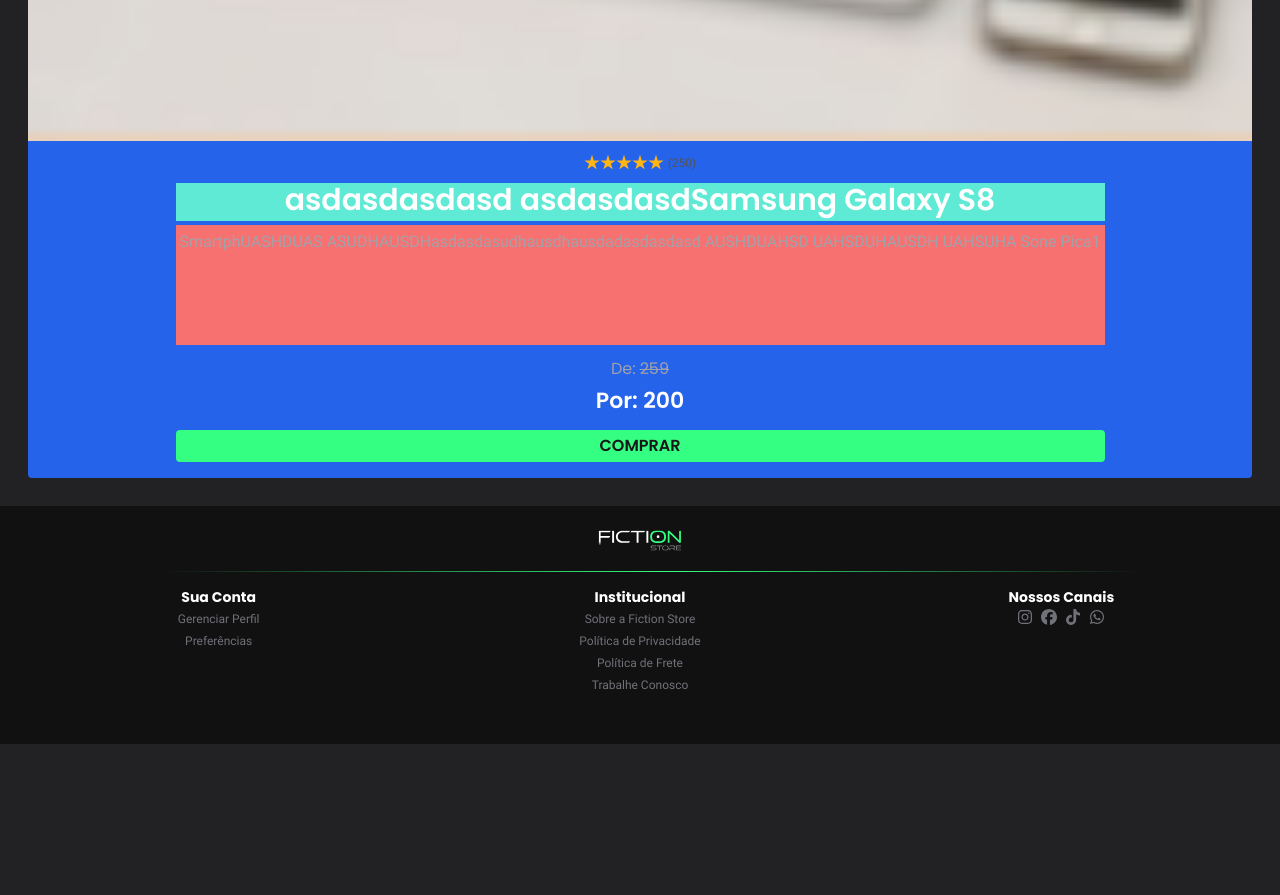
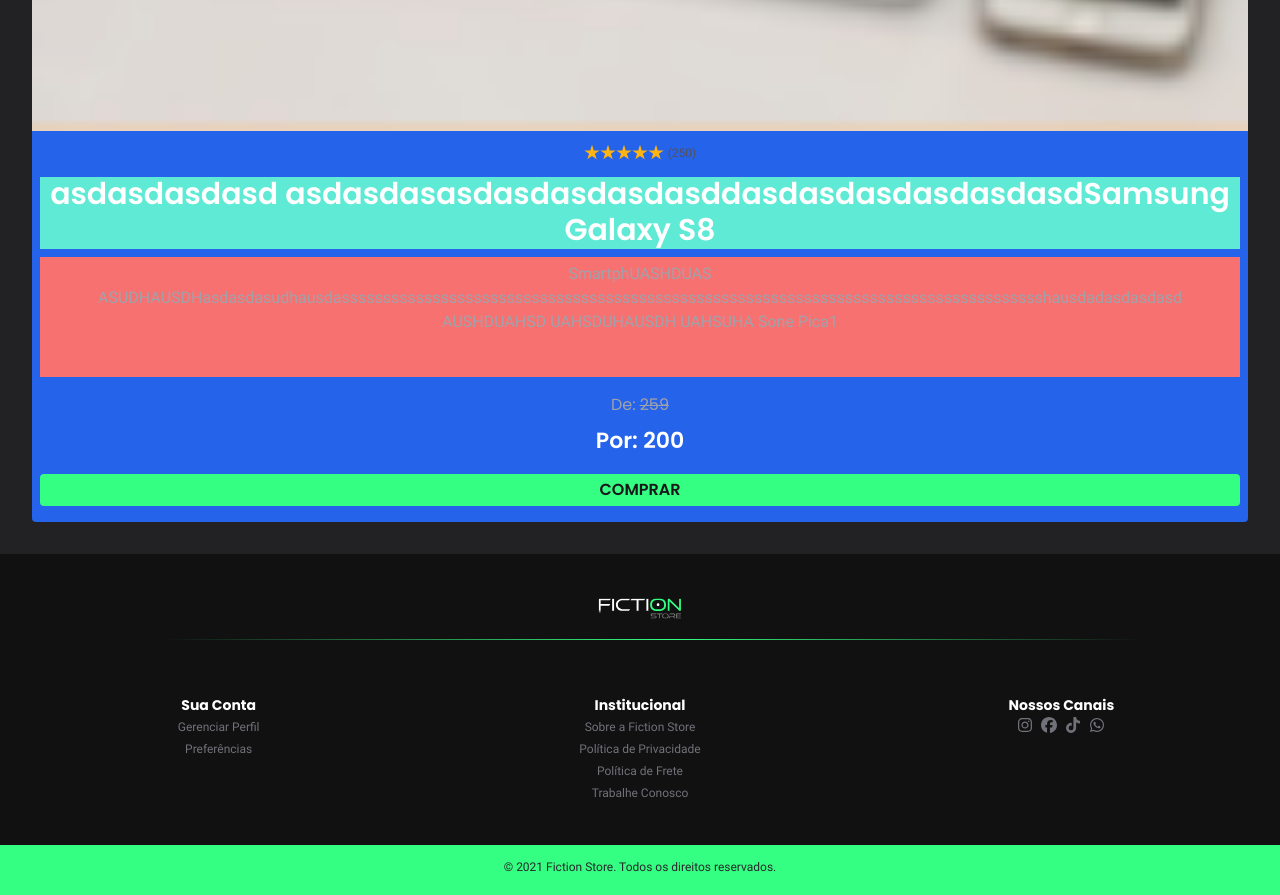
Before and after one commit to jhonicruz/atividade_final_italents, a React (Vite) app: page /produto/1 in a window 1280 px wide. Shown: the part 1480-2375 px from the top of the page. Before the commit the page ends 2224 px from the top, so only its background shows below. Built offline with nearby package versions, Linux system fonts and the light colour scheme; data requests are answered from the project's data file.

Commit message:
✨ feat:
Add Single Page Product

```diff
--- a/src/components/footer/Footer.jsx
+++ b/src/components/footer/Footer.jsx
@@ -6,13 +6,13 @@
 
 const Footer = () => {
   return (
-    <footer className="h-[238px] bg-n2 p-3 flex flex-col items-center w-full py-6 space-y-4">
-      <div className="w-full flex flex-col items-center gap-5">
+    <footer className="min-h-[300px] h-full bg-n2 flex flex-col items-center w-full pt-8 space-y-8">
+      <div className="w-full flex flex-col items-center gap-5 p-3">
         <Logo />
         <Divisor />
       </div>
 
-      <div className="grid grid-cols-3 w-full gap-2">
+      <div className="grid grid-cols-3 w-full gap-2 p-3">
         <div className="flex flex-col items-center">
           <Title content="Sua Conta" className="text-white text-[14px]" />
           <ul className="flex flex-col gap-1 items-center text-center">
@@ -47,6 +47,12 @@
           </ul>
         </div>
       </div>
+
+      <div className="bg-p1 h-[50px] w-full p-3">
+        <p className="text-[12px] text-center text-zinc-800">
+          © 2021 Fiction Store. Todos os direitos reservados.
+        </p>
+      </div>
     </footer>
   );
 };
--- a/src/components/produtos/Products.jsx
+++ b/src/components/produtos/Products.jsx
@@ -15,11 +15,12 @@
   }, []);
 
   return (
-    <main className=" flex flex-wrap justify-center w-full h-full p-3 pt-[60px] gap-5 mx-auto">
+    <main className="grid grid-cols-2 p-3 pt-[60px] pb-[100px] gap-5">
       {products &&
         products.map(({ id, nome, descricao, precoAntes, precoDepois, comentarios }) => {
           return (
             <Product
+              productId={id}
               key={id}
               title={nome}
               description={descricao}
--- a/src/components/produtos/produto/Product.jsx
+++ b/src/components/produtos/produto/Product.jsx
@@ -1,13 +1,13 @@
 import React from 'react';
 import { Product } from './index';
 
-const ProductElement = ({ title, description, rate, priceNow, priceBefore, id }) => {
+const ProductElement = ({ title, description, rate, priceNow, priceBefore, id, productId }) => {
   return (
-    <Product.Root key={id}>
+    <Product.Root key={id} productId={productId}>
       <Product.Image alt="Product" />
       <Product.Infos>
         <Product.Rating rate={rate} />
-        <Product.Title title={title} />
+        <Product.Title title={title} className="h-auto" />
         <Product.Description descripton={description} />
         <Product.PriceContainer>
           <Product.PriceBefore priceBefore={priceBefore} />
--- a/src/components/produtos/produto/ProductRoot.jsx
+++ b/src/components/produtos/produto/ProductRoot.jsx
@@ -1,16 +1,17 @@
+import { NavLink } from 'react-router-dom';
 import React from 'react';
 import { twMerge } from 'tailwind-merge';
 
-export const ProductRoot = ({ children, ...rest }) => {
+export const ProductRoot = ({ children, productId, ...rest }) => {
   return (
-    <a
-      href="#"
+    <NavLink
+      to={`/produto/${productId}`}
       className={twMerge(
-        'flex flex-col items-center gap-2 basis-[47%] w-full bg-n2 rounded-b grow-0',
+        'flex flex-col items-center gap-2 h-auto w-full bg-n2 rounded-b grow-0',
         rest.className,
       )}
     >
       {children}
-    </a>
+    </NavLink>
   );
 };
--- a/src/pages/SingleProduct.jsx
+++ b/src/pages/SingleProduct.jsx
@@ -1,20 +1,43 @@
 import React from 'react';
 import { Product } from '../components/produtos/produto';
+import { useParams } from 'react-router-dom';
 
 const SingleProduct = () => {
+  const [product, setProduct] = React.useState(null);
+  const { id } = useParams(); // Pegue o productId da URL
+
+  console.log(id);
+
+  React.useEffect(() => {
+    async function fetchData() {
+      try {
+        const response = await fetch(`http://localhost:3000/produtos/${id}`);
+        if (!response.ok) throw new Error('Erro ao buscar dados');
+        const data = await response.json();
+        setProduct(data);
+      } catch (error) {
+        console.log(error);
+      }
+    }
+    fetchData();
+  }, [id]);
+
+  console.log(product);
+
+  if (!product) return null;
   return (
-    <div className="p-7 pt-[100px] h-full w-full flex justify-center items-center">
-      <Product.Root className="basis-full  bg-blue-600 h-auto">
+    <div className="grid grid-cols-1 p-8 pt-[100px]">
+      <Product.Root className="bg-blue-600">
         <Product.Image src="https://images.unsplash.com/photo-1612838320302-4b3b3b3b3b3b" />
-        <Product.Infos className="gap-1 h-auto">
+        <Product.Infos>
           <Product.Rating rate="250" />
           <Product.Title
-            title=" asdasdasdasd asdasdasdSamsung Galaxy S8"
+            title=" asdasdasdasd asdasdasasdasdasdasdasddasdasdasdasdasdasdSamsung Galaxy S8"
             className="text-3xl h-auto bg-teal-300"
           />
           <Product.Description
-            descripton="SmartphUASHDUAS ASUDHAUSDHasdasdasudhausdhausdadasdasdasd AUSHDUAHSD UAHSDUHAUSDH UAHSUHA Sone Pica1"
-            className="max-w-full bg-red-400 h-auto"
+            descripton="SmartphUASHDUAS ASUDHAUSDHasdasdasudhausdassssssssssssssssssssssssssssssssssssssssssssssssssssssssssssssssssssssssssssssssssssshausdadasdasdasd AUSHDUAHSD UAHSDUHAUSDH UAHSUHA Sone Pica1"
+            className="bg-red-400 w-full"
           />
           <Product.PriceBefore priceBefore="259" className="text-[16px] pt-2" />
           <Product.PriceNow priceNow="200" className="text-[22px]" />
```
